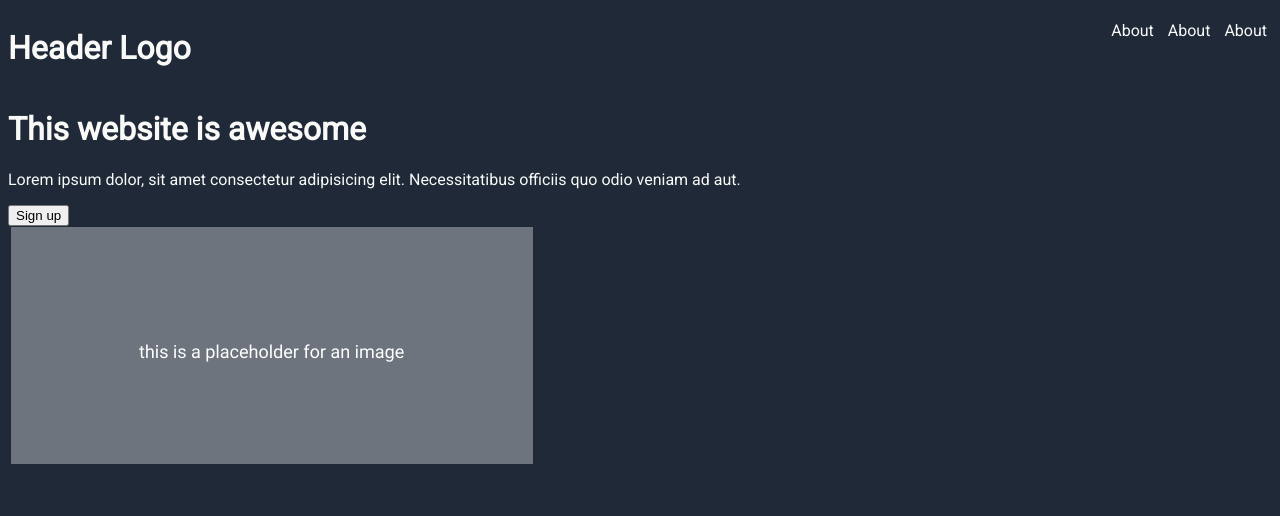
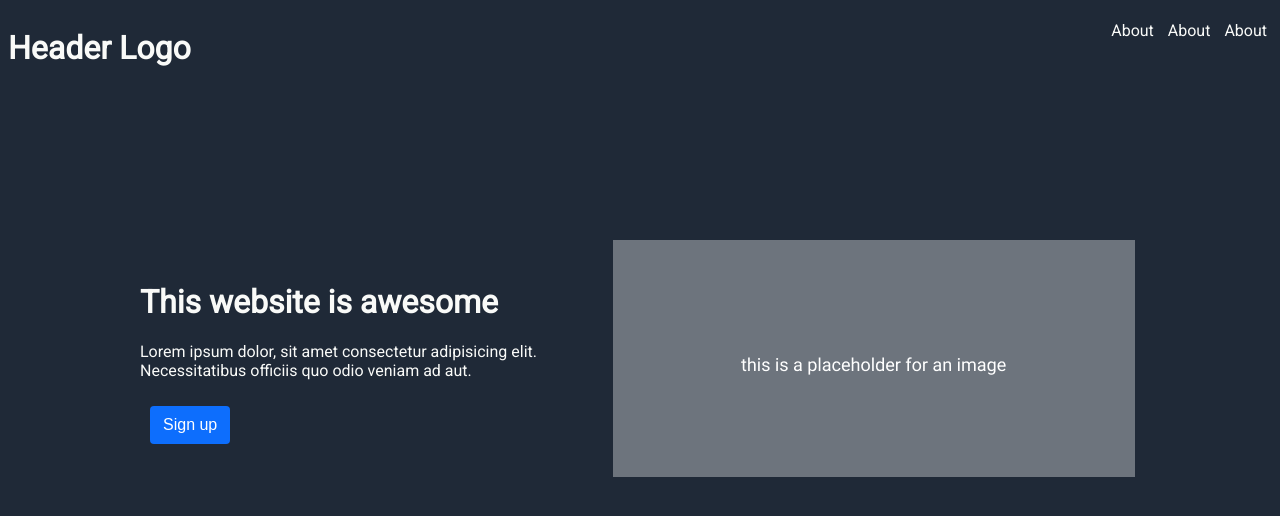
Before and after one commit to rinomeister/landingpage_odin, a plain HTML site: page index.html in a window 1280 px wide. Drawn offline with Linux system fonts and the light colour scheme; files whose address does not match are found by name.

Commit message:
finished hero tab and navbar

```diff
--- a/index.html
+++ b/index.html
@@ -22,11 +22,13 @@
             <div class="heroinfo">
                 <h1>This website is awesome</h1>
                 <p>Lorem ipsum dolor, sit amet consectetur adipisicing elit. Necessitatibus officiis quo odio veniam ad aut.</p>
-                <button>Sign up</button>
+                <button class="botuncic">Sign up</button>
             </div><!-- Ovdje zavrsava hero info txt -->
                 <img src="/landingpage/landingpage_odin/img/placeholder.png" alt="">
         </div><!-- Ovdje zavrsava hero content -->
     </div><!-- Ovdje zavrsava main -- hero i navbar -->
+    <!-- Information -->
+
 
 </body>
 </html>
--- a/style.css
+++ b/style.css
@@ -32,5 +32,36 @@ body{
 }
 
 .hero-main-content{
+    display: flex;
+    align-items: center;
+    justify-content: center;
+    width: 1000px;
+    margin: auto;
+    margin-top: 150px;
+}
 
+heroinfo h1{
+    margin: 10px;
+    font-size: 48px;
 }
+
+heroinfo p{
+    margin: 10px;
+}
+
+.botuncic{
+    cursor: pointer;
+    margin: 10px;
+    outline: 0;
+    color: #fff;
+    background-color: #0d6efd;
+    border-color: #0d6efd;
+    display: inline-block;
+    font-weight: 400;
+    line-height: 1.5;
+    text-align: center;
+    border: 1px solid transparent;
+    padding: 6px 12px;
+    font-size: 16px;
+    border-radius: .25rem;
+}
```
